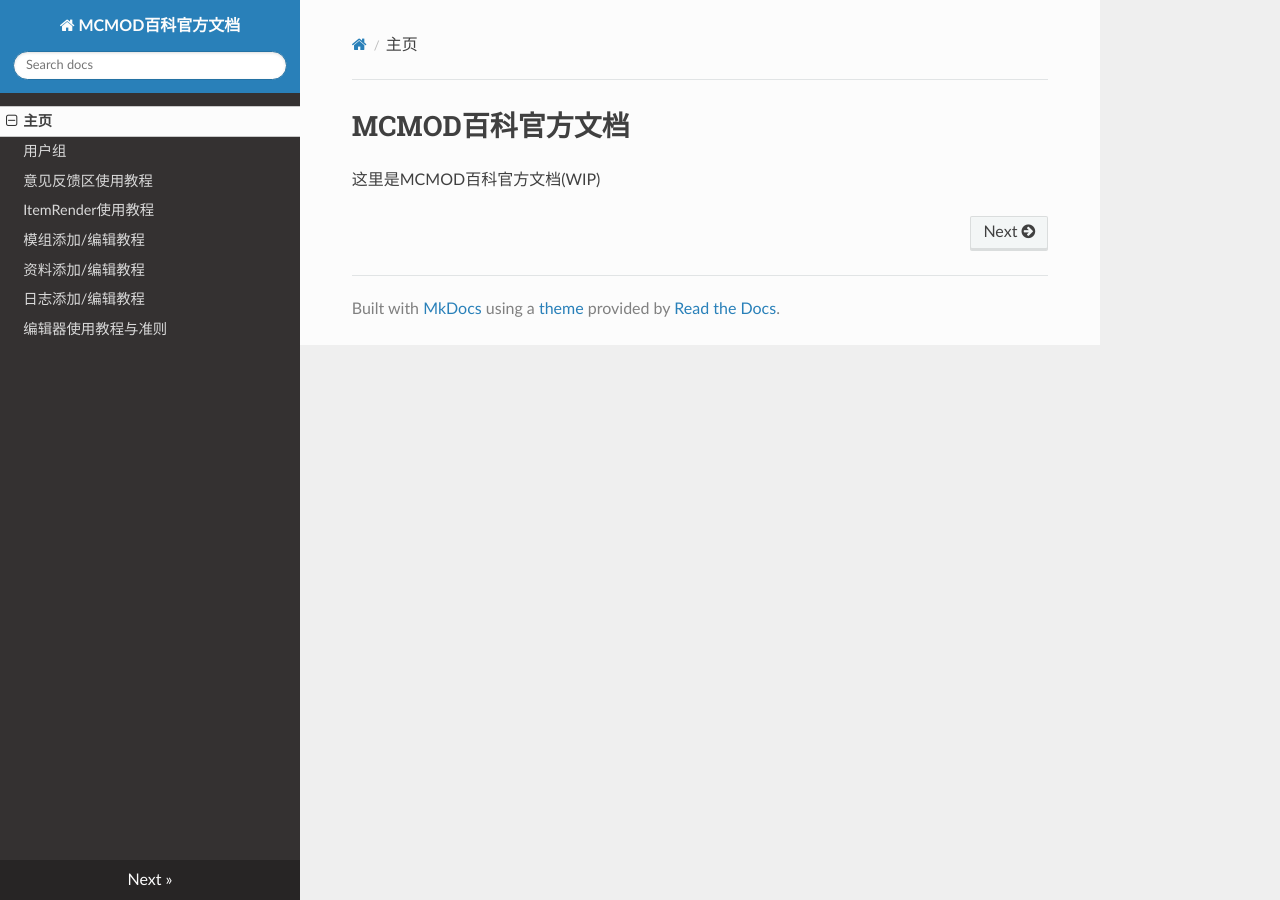
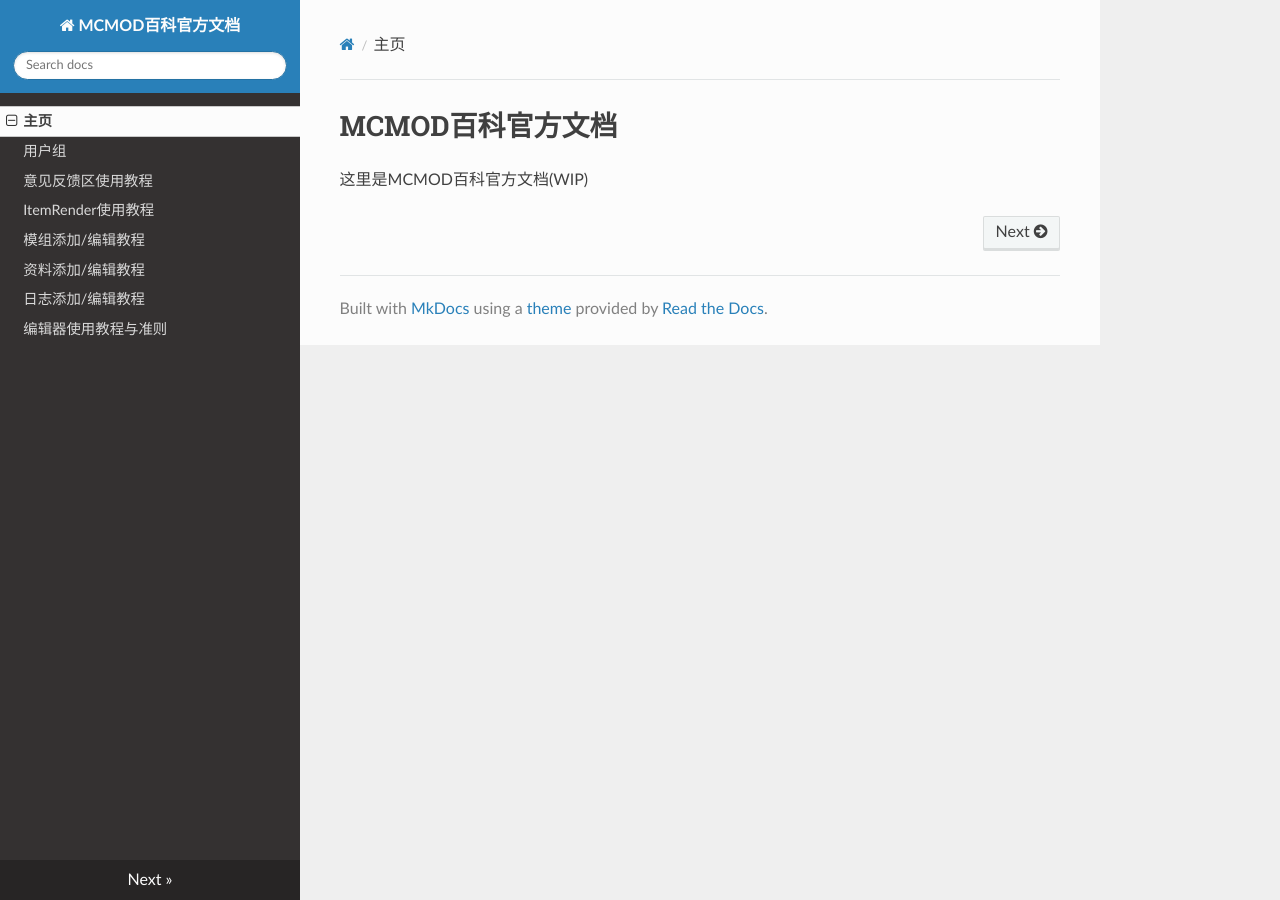
Before and after one commit to Ahrwing/mcmod, an MkDocs documentation site: the page built from docs/index.md, in a window 1280 px wide. Built offline with MkDocs 1.6.1, drawn with Linux system fonts in a browser that asks for light colours; nearby versions of some CDN libraries; old or Windows-style settings are respelled for this version of MkDocs.

Commit message:
Make the content a little bit wider

```diff
--- a/docs/css/code.css
+++ b/docs/css/code.css
@@ -10,3 +10,7 @@ p code {
 table.docutils {
   text-align: center;
 }
+
+.wy-nav-content {
+  padding: 1.618em 2.472em;
+}
```
